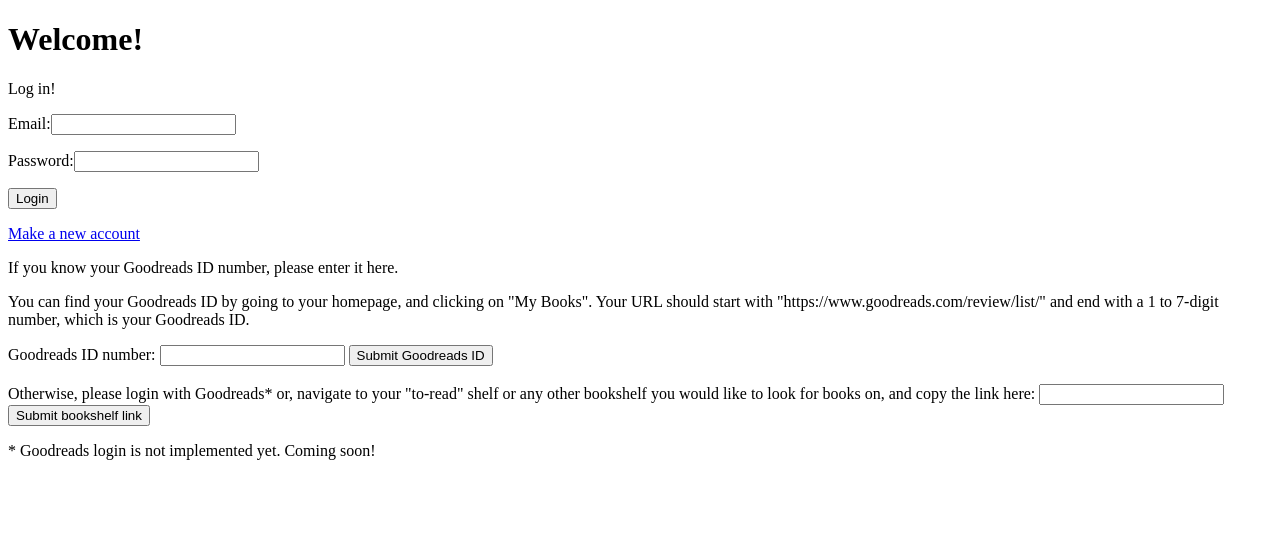
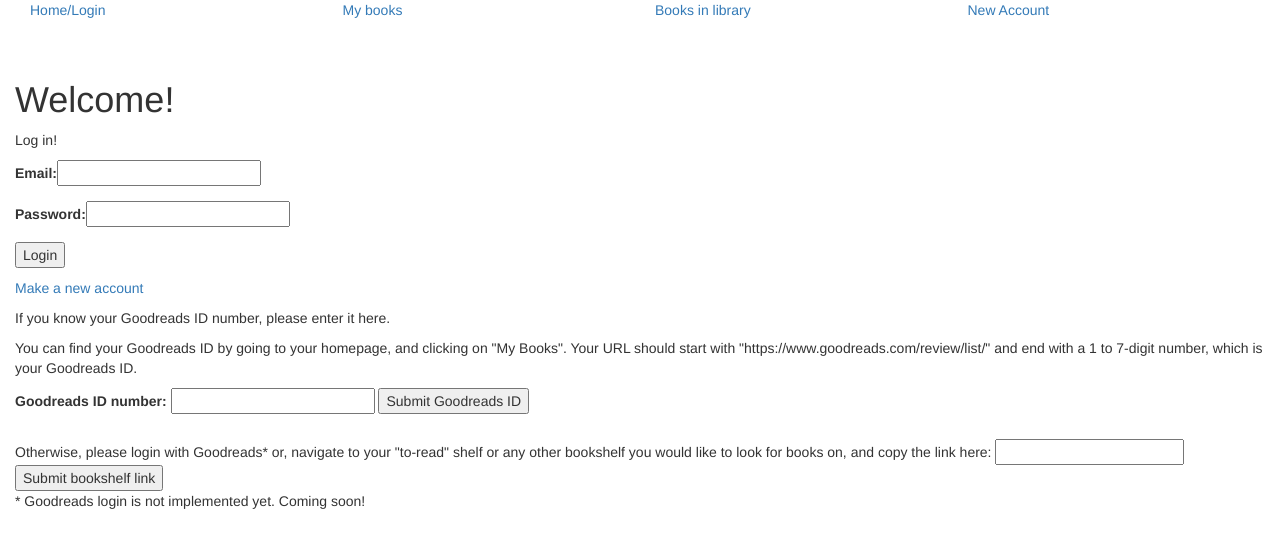
Before and after one commit to ESQG/library-multisearch, a Flask app: page / in a window 1280 px wide. Shown: the top 548 px of the page. Run offline with Flask 2, Linux system fonts and the light colour scheme; some libraries are stand-ins or nearby versions.

Commit message:
added CSS and simple navbar

```diff
--- a/templates/base.html
+++ b/templates/base.html
@@ -2,22 +2,59 @@
 <html>
     <head>
         <title>All My Library Books</title>
+        <link href="http://maxcdn.bootstrapcdn.com/bootstrap/3.3.7/css/bootstrap.min.css" rel="stylesheet">
+        <link href="/static/styles.css" rel="stylesheet">
+        <link href="https://fonts.googleapis.com/css?family=Bree+Serif|Montserrat:500" rel="stylesheet">
+
         <script src="https://code.jquery.com/jquery.js"></script>
+
+
         {% block head %}
         {% endblock %}
     </head>
     <body>
+{% if get_flashed_messages() %}
+<div class="container-fluid" id="flash">
     {% for msg in get_flashed_messages() %}
     <p>{{ msg }}</p>
   {% endfor %}
+</div>
+{% endif %}
 
-{% if session.email %}
-<p>Logged in as {{session.email}}</p>
-<p><a href="/logout">Logout</a></p>
+<div class="container-fluid" id="custom-navbar">
+{% if session.email and session.user_id %}
+<a class="col-xs-4 col-sm-3" href="/">Home</a>
+
+<a class="col-xs-4 col-sm-3" href="/user/{{ session.user_id }}">My books</a>
+
+<a class="col-xs-4 col-sm-3" href="/librarybooks">Books in library</a>
+
+<a class="hidden-xs col-sm-3" href="/logout">Logout</a>
+
+{% else %}
+<a class="col-xs-4 col-sm-3" href="/">Home/Login</a>
+
+
+<a class="col-xs-4 col-sm-3" href="/booklist">My books</a>
+
+<a class="hidden-xs col-sm-3" href="/librarybooks">Books in library</a>
+
+<a class="col-xs-4 col-sm-3" href="/register">New Account</a>
 
 {% endif %}
+
+</div>
+<br>
+<br>
+<div class="container-fluid">
     {% block body %}
 
     {% endblock %}
+</div>
+    {% if session.email %}
+<div class="container">
+<p class="green col-xs-8 col-xs-offset-2"> Logged in as {{session.email}}. &nbsp;&nbsp;  <a href="/logout">Logout</a></p>
+
+{% endif %}
     </body>
 </html>
```
